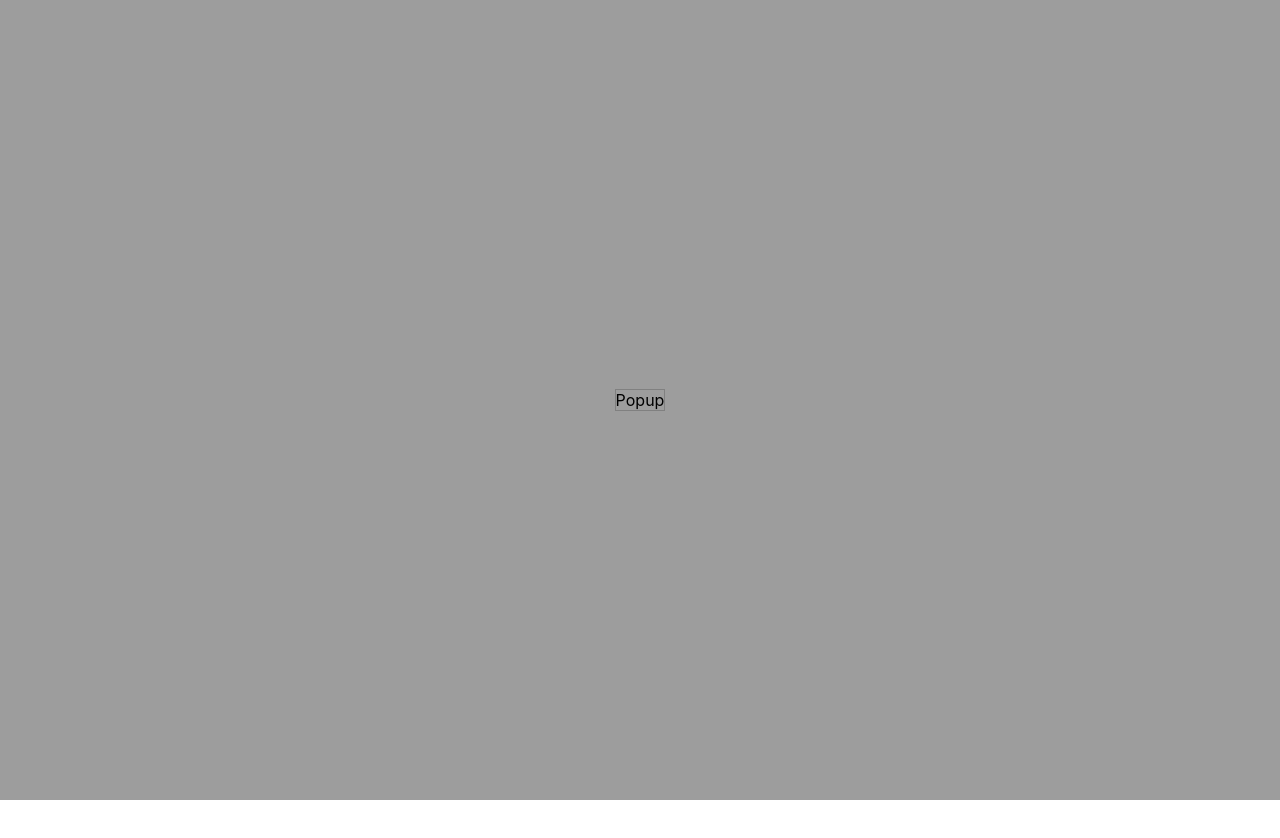
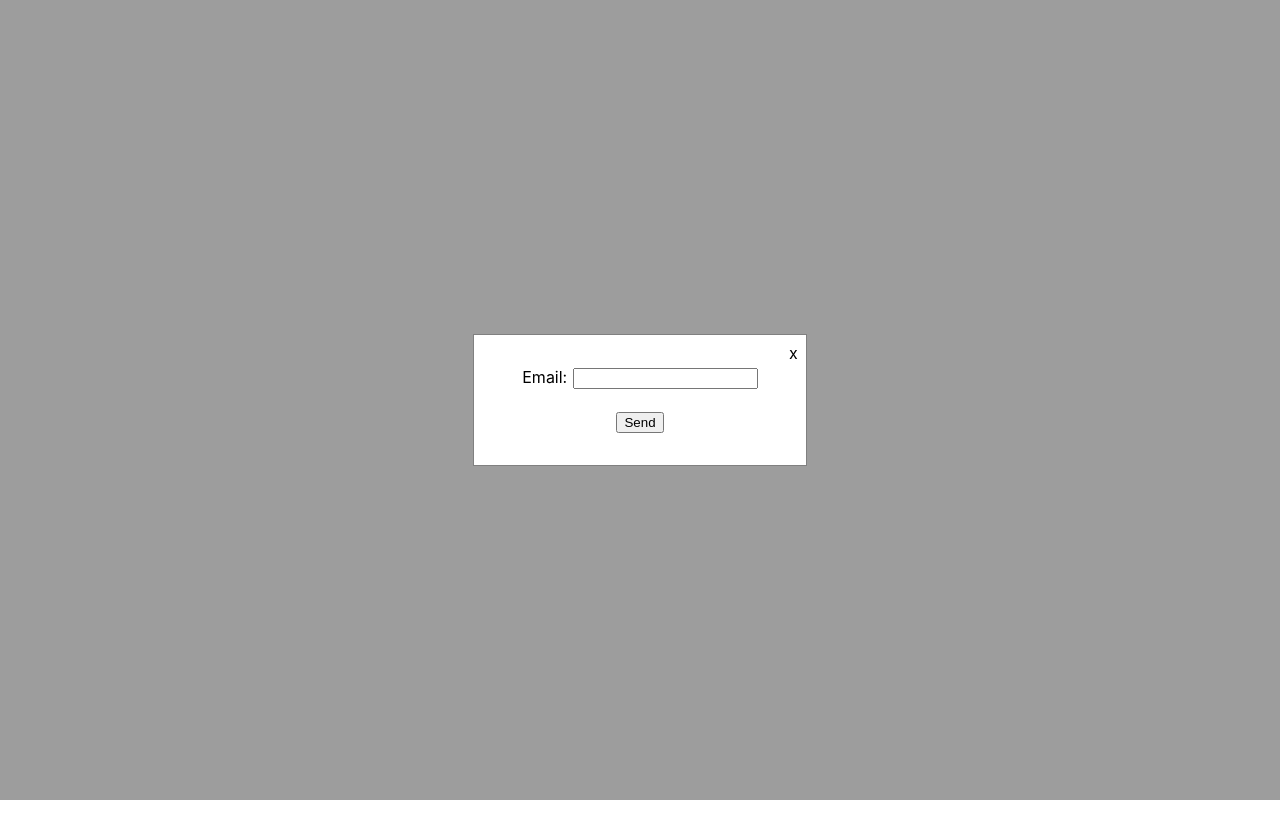
Before and after one commit to ValeriaAhmetzhanova/out-of-cloud-test, a Nuxt app: page / in a window 1280 px wide. Shown: the top 838 px of the page. Built offline with nearby package versions, Linux system fonts and the light colour scheme.

Commit message:
add popup behavior

```diff
--- a/components/Home.vue
+++ b/components/Home.vue
@@ -1,6 +1,6 @@
 <template>
   <div class="home">
-    <Popup v-if="popupActive" />
+    <Popup v-if="popupActive" @popupClose="togglePopup" />
   </div>
 </template>
 
--- a/components/Popup.vue
+++ b/components/Popup.vue
@@ -1,12 +1,56 @@
 <template>
   <div class="popup-wrapper">
-    <div class="popup">Popup</div>
+    <div class="popup">
+      <div class="btn--close" @click="$emit('popupClose')">x</div>
+      <form class="popup-form" @submit="handleSubmit">
+        <div>
+          <label for="email">Email: </label>
+          <input id="email" v-model="userEmail" type="text" name="email" />
+          <div class="popup-form-error">
+            {{ error }}
+          </div>
+        </div>
+        <button class="btn--submit" type="submit">Send</button>
+      </form>
+    </div>
   </div>
 </template>
 
 <script>
 export default {
   name: 'Popup',
+  data() {
+    return {
+      userEmail: '',
+      error: '',
+    }
+  },
+  methods: {
+    handleSubmit() {
+      event.preventDefault()
+      if (this.validateEmail(this.userEmail)) {
+        this.error = ''
+        console.log(this.userEmail)
+        this.sendForm()
+        this.$emit('popupClose')
+      } else {
+        this.error = 'Please, enter a valid email'
+      }
+    },
+    validateEmail(email) {
+      const regex = /^(([^<>()[\]\\.,;:\s@"]+(\.[^<>()[\]\\.,;:\s@"]+)*)|(".+"))@((\[[0-9]{1,3}\.[0-9]{1,3}\.[0-9]{1,3}\.[0-9]{1,3}\])|(([a-zA-Z\-0-9]+\.)+[a-zA-Z]{2,}))$/
+      return regex.test(String(email).toLowerCase())
+    },
+    sendForm() {
+      const getResponse = () =>
+        new Promise((resolve, reject) => {
+          setTimeout(() => resolve({ text: 'Thank you!' }), 2000)
+        })
+      getResponse().then((response) => {
+        alert(response.text)
+      })
+    },
+  },
 }
 </script>
 
@@ -22,8 +66,28 @@ export default {
   z-index: 2;
 }
 .popup {
+  position: relative;
   width: fit-content;
   height: fit-content;
   border: 1px solid grey;
+  padding: 2rem 3rem;
+  background-color: white;
+}
+.btn--close {
+  position: absolute;
+  top: 0;
+  right: 0;
+  padding: 0.5rem;
+}
+.btn--submit {
+  margin-top: 1rem;
+}
+.popup-form {
+  text-align: center;
+}
+.popup-form-error {
+  color: red;
+  font-size: 0.8rem;
+  padding: 0.2rem;
 }
 </style>
```
